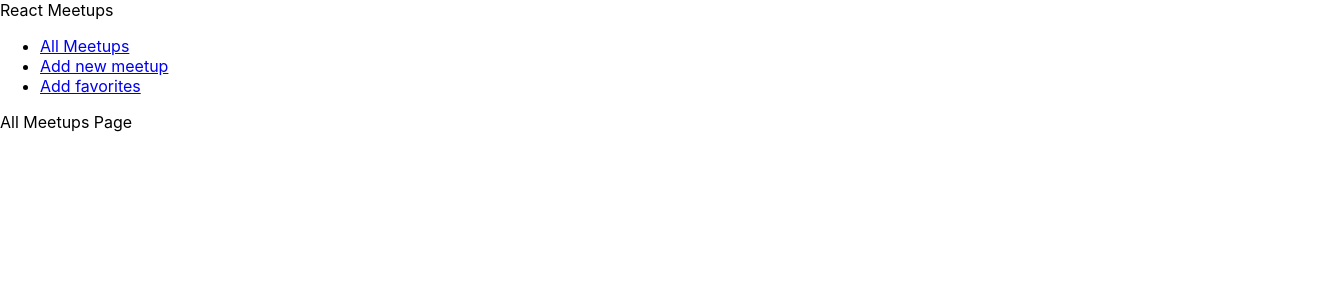
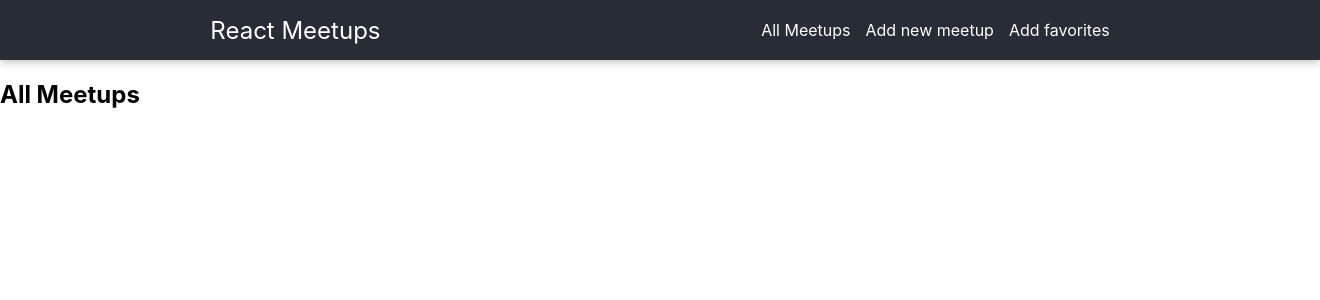
Before and after one commit to Bobbyztz/React_1-Next.js, a React (Create React App) app in the folder routerhere/: page / in a window 1280 px wide. Shown: the top 300 px of the page, 1320 px wide, since content can reach past the window. Built offline with nearby package versions, Linux system fonts and the light colour scheme.

Commit message:
CSS scoping and output list of data

```diff
--- a/routerhere/src/components/layout/MainNavigation.js
+++ b/routerhere/src/components/layout/MainNavigation.js
@@ -1,9 +1,10 @@
 import { Link } from "react-router-dom";
+import classes from './MainNavigation.module.css';
 
 function MainNavigation() {
   return (
-    <header>
-      <div>React Meetups</div>
+    <header className={classes.header}>
+      <div className={classes.logo}>React Meetups</div>
       <nav>
         <ul>
             <li>
--- /dev/null
+++ b/routerhere/src/components/layout/MainNavigation.module.css
@@ -0,0 +1,34 @@
+.header {
+    width: 100%; /* This rule sets the width of the header to cover the full width of its parent container. */
+    height: 60px; /* This rule sets the height of the header to 60 pixels. */
+    background-color: #282c34; /* This sets the background color of the header to a dark blue color. */
+    display: flex; /* This turns the header into a flex container, which allows for flexible layout of its child elements. */
+    justify-content: space-around; /* This distributes the immediate children of the header evenly across the horizontal line of the header, with maximum space between each element. */
+    align-items: center; /* This aligns the immediate children of the header vertically in the center of the header. */
+    padding: 0 20px; /* This adds a padding of 20 pixels to the left and right of the header, but no padding to the top and bottom. */
+    box-shadow: 0 2px 8px rgba(0, 0, 0, 0.26); /* This adds a box shadow below the header to give a 3D effect. */
+}
+
+.logo {
+    font-size: 1.5em; /* This sets the font size of the logo text to 1.5 times the base font size. */
+    color: white; /* This sets the color of the logo text to white. */
+    text-decoration: none; /* This removes any text decoration, like underlining, from the logo text. */
+}
+
+nav ul {
+    list-style: none; /* This removes the bullet points that are default for <ul> elements. */
+    margin: 0; /* This removes any external space (margin) around the <ul>. */
+    padding: 0; /* This removes any internal space (padding) within the <ul>. */
+    display: flex; /* This turns the <ul> into a flex container, allowing the <li> elements to be laid out flexibly. */
+    flex-wrap: wrap; /* if the navigation is too wide, it will wrap onto the next line */
+    gap: 15px; /* This sets the gap between each immediate child element of the <ul> to 15 pixels. */
+}
+
+nav ul li {
+    color: white; /* This sets the color of the text within the <li> elements to white. */
+}
+
+nav ul li a {
+    color: white; /* This sets the color of the text within the <a> elements to white. */
+    text-decoration: none; /* This removes any text decoration, like underlining, from the <a> elements. */
+}
--- a/routerhere/src/pages/AllMeetups.js
+++ b/routerhere/src/pages/AllMeetups.js
@@ -1,5 +1,25 @@
+const DUMMY_DATA = [
+  {
+    id: 'cat',
+    title: 'First Meetup',
+    image: 'https://www.google.com/imgres?imgurl=https%3A%2F%2Fi.guim.co.uk%2Fimg%2Fmedia%2F26392d05302e02f7bf4eb143bb84c8097d09144b%2F446_167_3683_2210%2Fmaster%2F3683.jpg%3Fwidth%3D1200%26quality%3D85%26auto%3Dformat%26fit%3Dmax%26s%3Da52bbe202f57ac0f5ff7f47166906403&tbnid=iqNUK8so7yD7gM&vet=12ahUKEwjco_OJyZb_AhWpGVkFHSTcD48QMygIegUIARD2AQ..i&imgrefurl=https%3A%2F%2Fwww.theguardian.com%2Flifeandstyle%2F2020%2Fsep%2F05%2Fwhat-cats-mean-by-miaow-japans-pet-guru-knows-just-what-your-feline-friend-wants&docid=V4qL_jTRbB2FuM&w=1200&h=720&q=cat&ved=2ahUKEwjco_OJyZb_AhWpGVkFHSTcD48QMygIegUIARD2AQ',
+    address: '123 Main St, Some City, Some State, 12345'
+  },
+  {
+    id: 'dog',
+    title: 'Second Meetup',
+    image: 'https://www.google.com/search?q=dog&tbm=isch&ved=2ahUKEwjco_OJyZb_AhWpGVkFHSTcD48Q2-cCegQIABAA&oq=dog&gs_lcp=CgNpbWcQA1AAWABgAGgAcAB4AIABAIgBAJIBAJgBAKoBC2d3cy13aXotaW1n&sclient=img&ei=UIdyZNy7Iamz5NoPpLi_-Ag&bih=1031&biw=2048#imgrc=hZOZMtGMqallhM',
+    address: '456 Central Ave, Another City, Another State, 67890'
+  }
+];
+
 function AllMeetupsPage() {
-  return <div>All Meetups Page</div>;
+  return <section>
+    <h1>All Meetups</h1>
+    {DUMMY_DATA.map((meetup)=>{
+
+    })}
+  </section>;
 }
 
 export default AllMeetupsPage;
```
